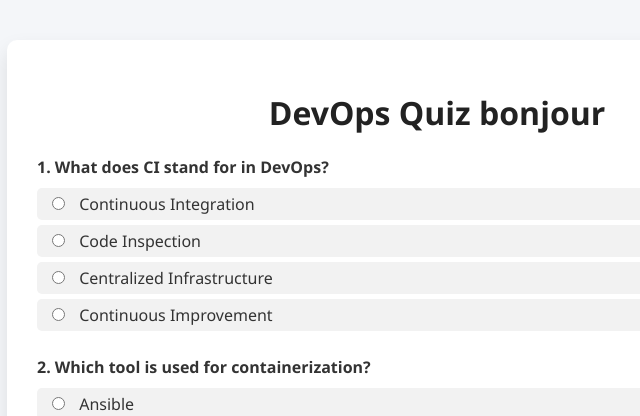
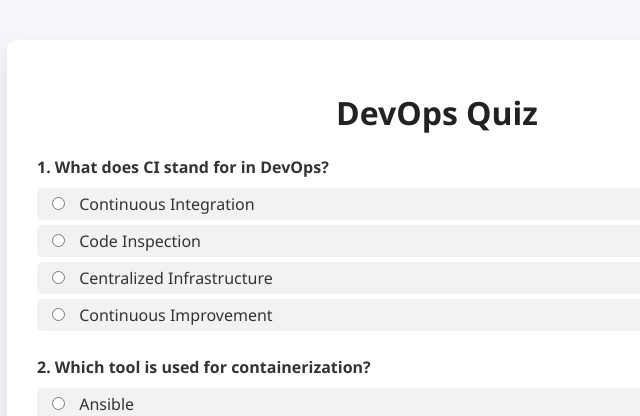
Before and after one commit to sayedhamdi/devops-orange-app, a Flask app: page / in a window 1280 px wide. Shown: the top 416 px of the page, without its empty margins (203-843 px from the left). Run offline with Flask 3, Linux system fonts and the light colour scheme.

Commit message:
index file changed

```diff
--- a/templates/index.html
+++ b/templates/index.html
@@ -9,7 +9,7 @@
 
 <body>
     <div class="container">
-        <h1>DevOps Quiz bonjour</h1>
+        <h1>DevOps Quiz </h1>
         <form action="/submit" method="post">
             {% for q in questions %}
             <div class="question-block">
```
